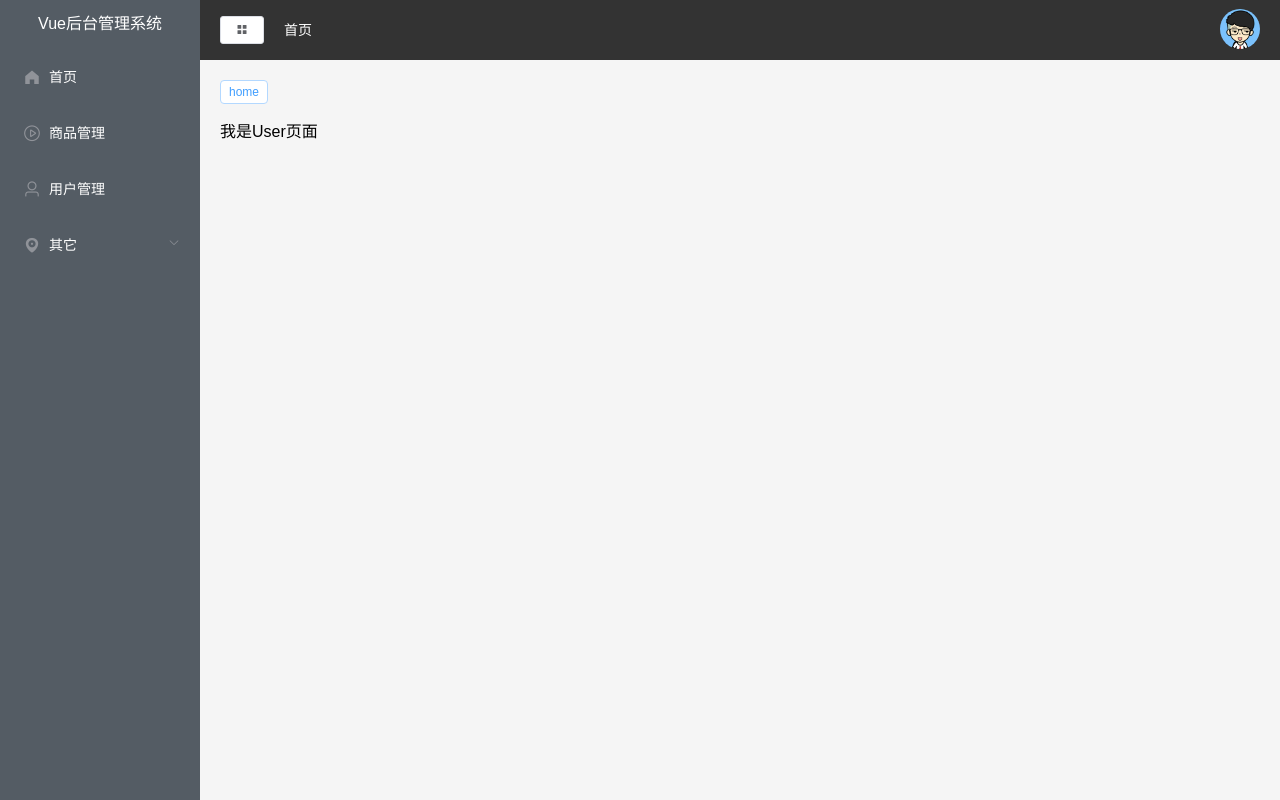
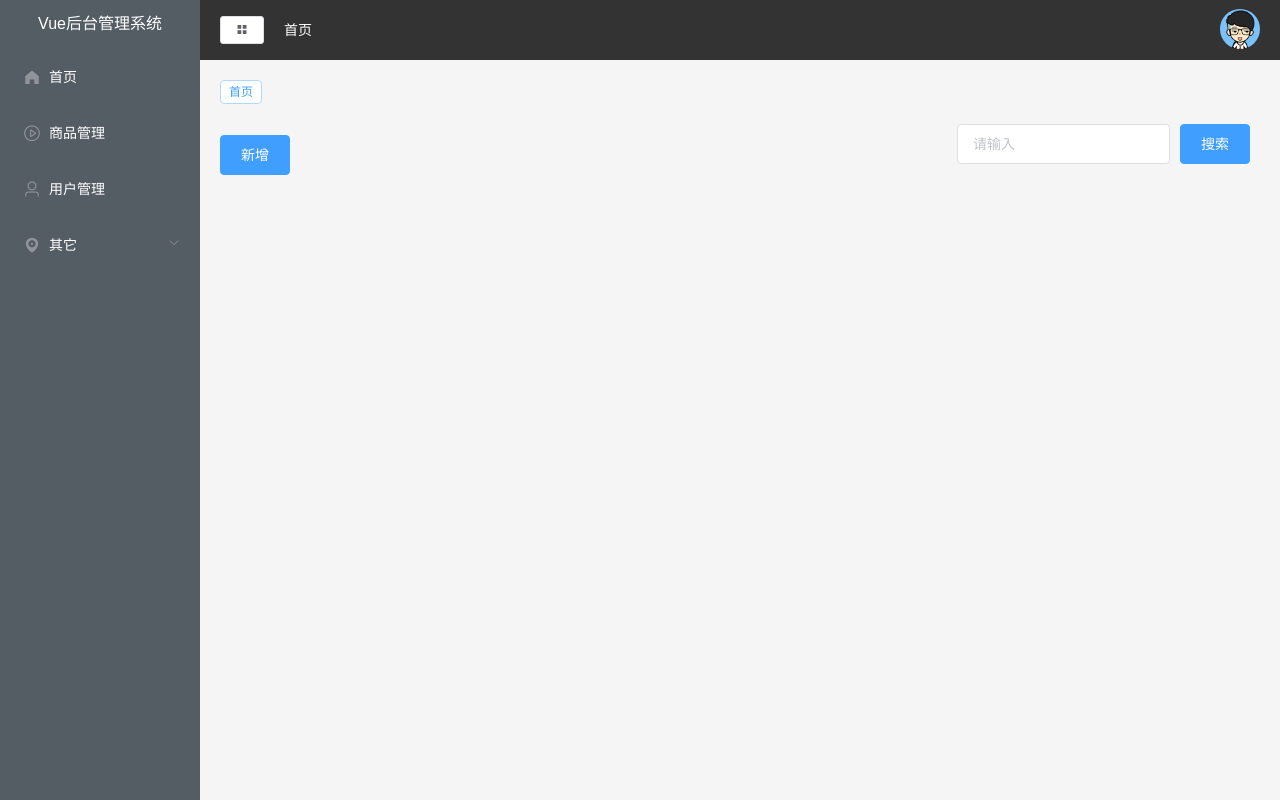
Before and after one commit to buxianshan/vue-management-demo, a Vue app: page /user in a window 1280 px wide. Built offline with nearby package versions, Linux system fonts and the light colour scheme.

Commit message:
封装Form为Vue组件，用户管理页面添加新增用户按钮

```diff
--- /dev/null
+++ b/src/components/CommonForm.vue
@@ -0,0 +1,57 @@
+<template>
+  <el-form ref="form" label-width="100px" :model="form" :inline="inline">
+    <el-form-item v-for="item in formLabel" :key="item.label" :label="item.label">
+      <el-input
+          v-if="item.type === 'input'"
+          :placeholder="`请输入${item.label}`"
+          v-model="form[item.model]"
+      >
+      </el-input>
+
+      <el-switch
+          v-if="item.type === 'switch'"
+          v-model="form[item.model]"
+      >
+      </el-switch>
+
+      <el-date-picker
+          v-if="item.type === 'date'"
+          type="date"
+          value-format="yyyy-MM-dd"
+          v-model="form[item.model]"
+      >
+      </el-date-picker>
+
+      <el-select
+          v-if="item.type === 'select'"
+          placeholder="请选择"
+          v-model="form[item.model]"
+      >
+        <el-option
+            v-for="item in item.opts"
+            :key="item.label"
+            :label="item.label"
+            :value="item.value"
+        >
+        </el-option>
+      </el-select>
+    </el-form-item>
+    <el-form-item>
+      <slot></slot>
+    </el-form-item>
+  </el-form>
+</template>
+
+<script>
+export default {
+  name: 'CommonForm',
+  props: {
+    formLabel: Array,
+    form: Object,
+    inline: Boolean,
+  },
+  data() {
+    return {}
+  }
+}
+</script>
--- a/src/components/CommonTag.vue
+++ b/src/components/CommonTag.vue
@@ -9,7 +9,7 @@
         @close="handleClose(tag, index)"
         size="small"
     >
-      {{tag.name}}
+      {{tag.label}}
     </el-tag>
   </div>
 </template>
--- a/views/user/index.vue
+++ b/views/user/index.vue
@@ -1,14 +1,129 @@
 <template>
-  <div>我是User页面</div>
+  <div class="manage">
+    <el-dialog
+        :title="operateType === 'add' ? '新增' : '更新'"
+        :visible.sync="isShow"
+    >
+      <common-form
+          :form-label="operateFormLabel"
+          :form="operateForm"
+          :inline="true"
+          ref="form"
+      ></common-form>
+      <div slot="footer" class="dialog-footer">
+        <el-button @click="isShow = false">取消</el-button>
+        <el-button type="primary" @click="confirm">确定</el-button>
+      </div>
+    </el-dialog>
+    <div class="manage-header">
+      <el-button type="primary" @click="addUser">新增</el-button>
+      <common-form
+          :form-label="formLabel"
+          :form="searchForm"
+          :inline="true"
+          ref="form"
+      >
+        <el-button type="primary" @click="getList">搜索</el-button>
+      </common-form>
+    </div>
+  </div>
 </template>
 
 <script>
+import CommonForm from '../../src/components/CommonForm'
+
 export default {
   name: 'User',
   data() {
     return {
+      operateType: 'add',
+      isShow: false,
+      operateFormLabel: [
+        {
+          model: "name",
+          label: "姓名",
+          type: "input",
+        },
+        {
+          model: "age",
+          label: "年龄",
+          type: "input",
+        },
+        {
+          model: "sex",
+          label: "性别",
+          type: "select",
+          opts: [
+            {
+              label: "男",
+              value: 1,
+            },
+            {
+              label: "女",
+              value: 0,
+            },
+          ],
+        },
+        {
+          model: "birth",
+          label: "出生日期",
+          type: "date",
+        },
+        {
+          model: "addr",
+          label: "地址",
+          type: "input",
+        },
+      ],
+      operateForm: {
+        name: '',
+        addr: '',
+        age: '',
+        birth: '',
+        sex: '',
+      },
+      formLabel: [
+        {
+          model: "keyword",
+          label: "",
+          type: "input",
+        },
+      ],
+      searchForm: {
+        keyword: ''
+      },
+    }
+  },
+  components: {
+    CommonForm,
+  },
+  methods: {
+    confirm() {
 
-    }
-  }
+    },
+    addUser() {
+      this.isShow = true
+      this.operateType = 'add'
+      this.operateForm = {
+        name: '',
+        addr: '',
+        age: '',
+        birth: '',
+        sex: '',
+      }
+    },
+    getList() {
+
+    },
+  },
 }
 </script>
+
+<style lang="less" scoped>
+.manage-header {
+  display: flex;
+  justify-content: space-between;
+  align-items: center;
+}
+
+</style>
```
Also changed, not shown: src/main.js (+16 -0 lines).
